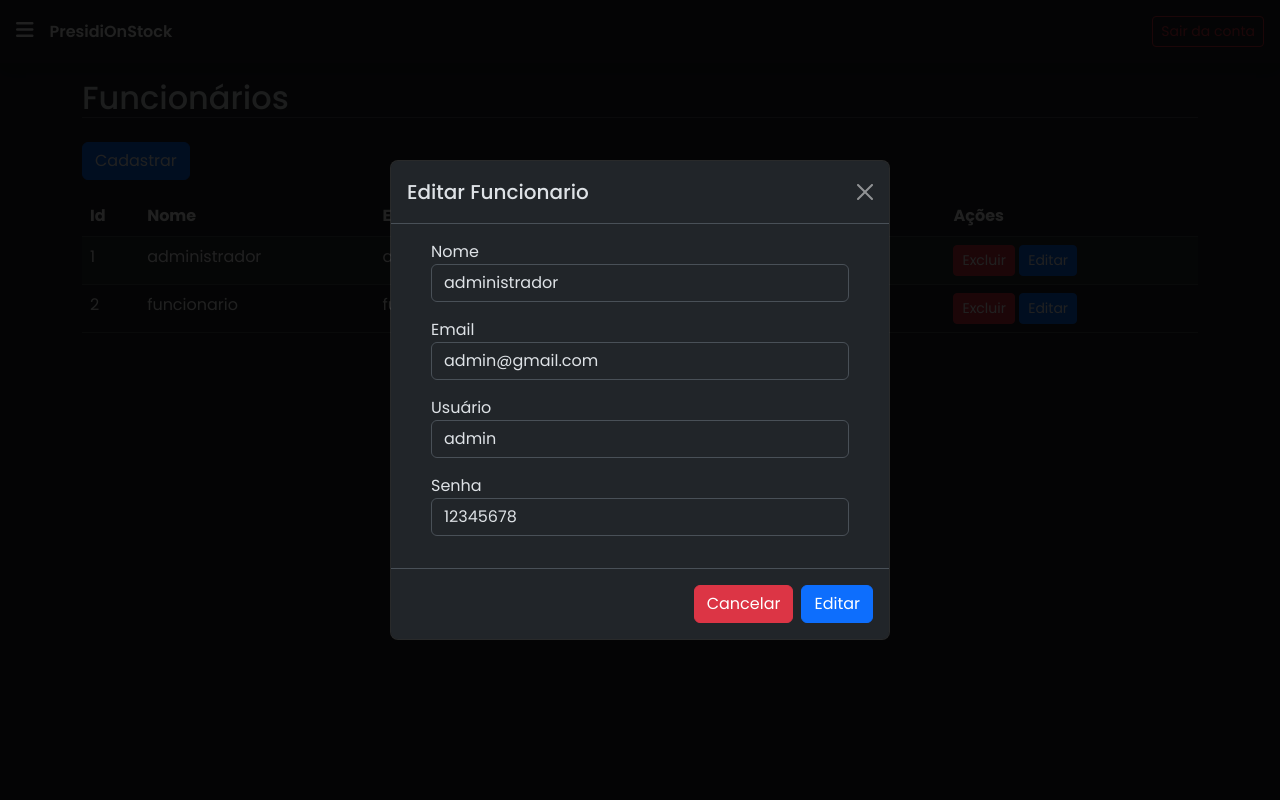
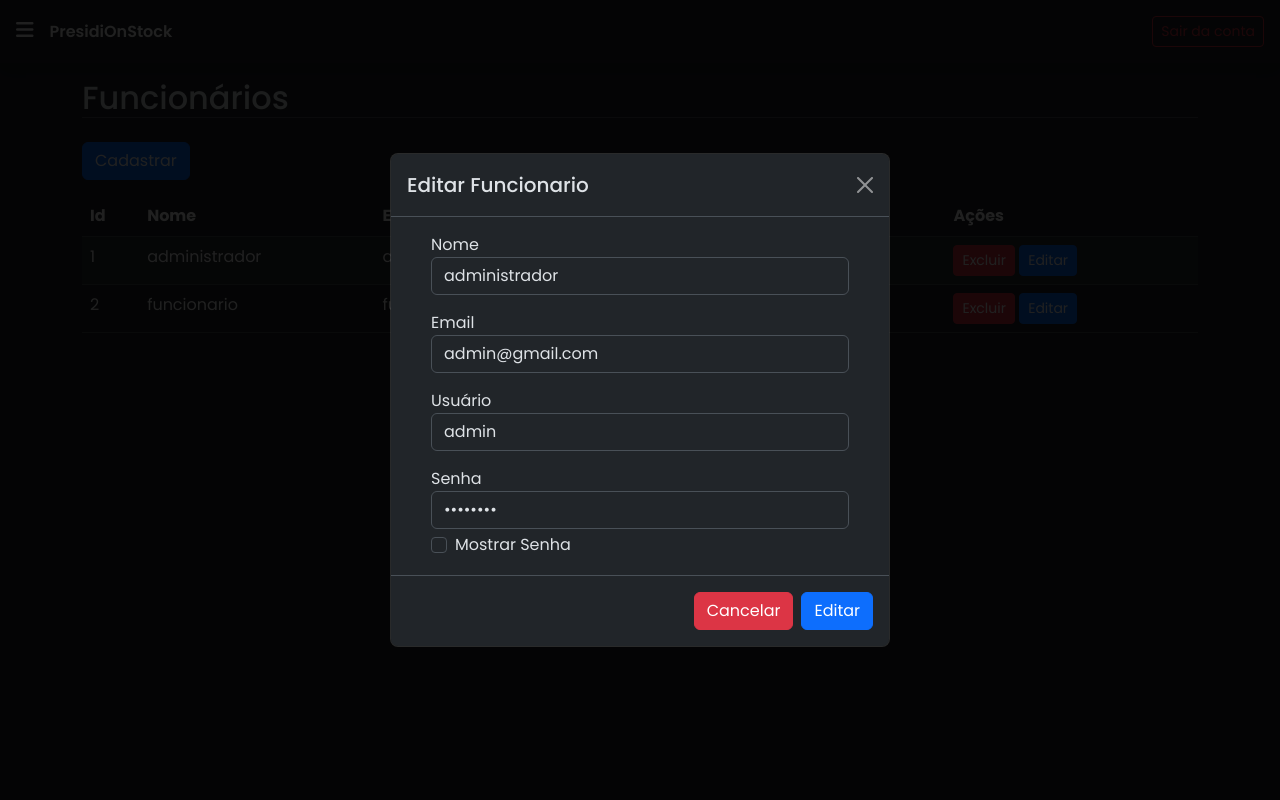
Before and after one commit to guidoolliveira/estudos-php, a PHP site: page /funcionarios.php in a window 1280 px wide, after a click on "Editar". Run offline with PHP 8.4, Linux system fonts and the light colour scheme; a user stored in the database is signed in; data comes from the database, SQL or seed files in the repository; some libraries are stand-ins or nearby versions.

Commit message:
alterando a pagina do adm

```diff
--- a/sistemaCrud/CRUD/funcionarios.php
+++ b/sistemaCrud/CRUD/funcionarios.php
@@ -108,7 +108,6 @@ $login = $stmt->fetchAll(PDO::FETCH_ASSOC);
                     <form method='post' action='checar/funcionario/deletar.php'>
                         <input type='hidden' name='id' value="<?php echo $funcionario['id']; ?>" />
                         <input type='hidden' name='nome' value="<?php echo $funcionario['nome']; ?>" />
-
                 </div>
                 <div class="modal-footer">
                     <button type="button" class="btn btn-secondary" data-bs-dismiss="modal">Cancelar</button>
@@ -145,13 +144,19 @@ $login = $stmt->fetchAll(PDO::FETCH_ASSOC);
                             <input type="text" class="form-control" name="usuario"
                                 value="<?php echo $funcionario['usuario']; ?>" required>
                         </div>
-                        <div class="mb-3 mx-4">
+                        <div class="mb-1 mx-4">
                             <span class="form-label">Senha</span>
-                            <input type="text" class="form-control " name="senha"
+                            <input type="password" class="form-control" name="senha"id="senha"
                                 value="<?php echo $funcionario['senha']; ?>" required>
                             <div class="invalid-feedback">
                                 Preencha este campo!
                             </div>
+                        </div>
+                        <div class="form-check mx-4">
+                            <input class="form-check-input me-2" type="checkbox" onclick="mostrarSenha()" value="" id="">
+                            <label class="form-check-label" for="">
+                                Mostrar Senha
+                            </label>
                         </div>
                 </div>
                 <div class="modal-footer">
@@ -191,7 +196,7 @@ $login = $stmt->fetchAll(PDO::FETCH_ASSOC);
                             <input type="password" class="form-control" name="senha" value="" id="senha" required>
                         </div>
                         <div class="form-check mx-4">
-                            <input class="form-check-input me-2" type="checkbox" onclick="mostrarSenha()" value="" id="">
+                            <input class="form-check-input me-2" type="checkbox" onclick="mostrarSenha2()" value="" id="">
                             <label class="form-check-label" for="">
                                 Mostrar Senha
                             </label>
--- a/sistemaCrud/CRUD/js/script.js
+++ b/sistemaCrud/CRUD/js/script.js
@@ -1,5 +1,16 @@
 function mostrarSenha(){
     let senha = document.getElementById("senha");
+
+    if(senha.type == "password"){
+        senha.setAttribute("type", "text");
+
+    } else{
+        senha.setAttribute("type", "password");
+    }
+
+}
+function mostrarSenha2(){
+    let senha = document.getElementById("senha2");
 
     if(senha.type == "password"){
         senha.setAttribute("type", "text");
```
